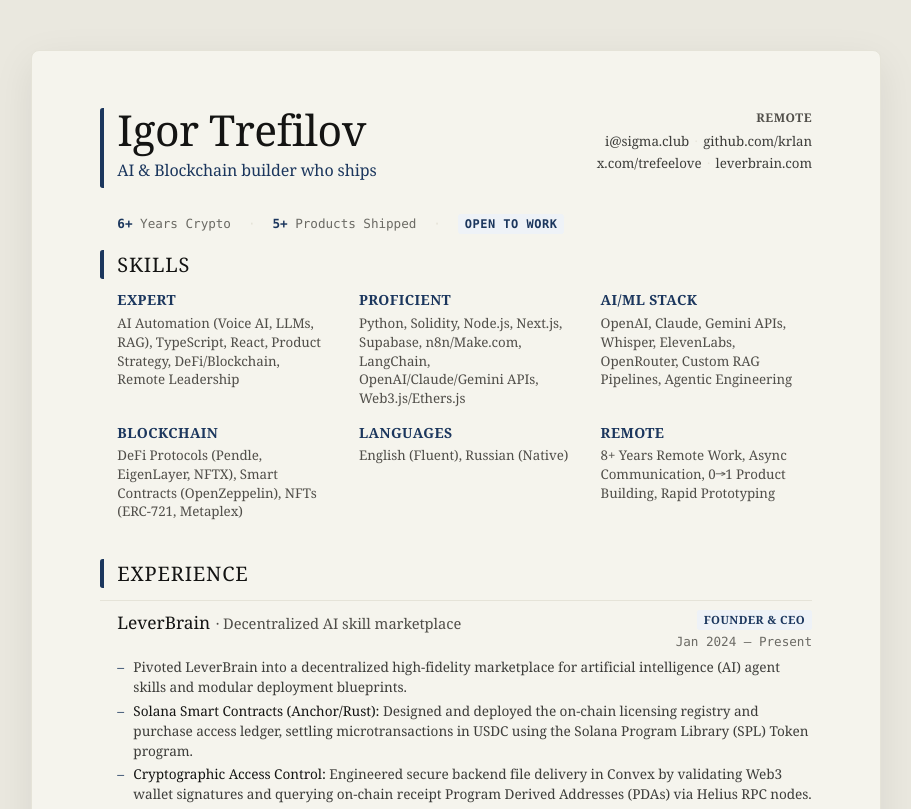
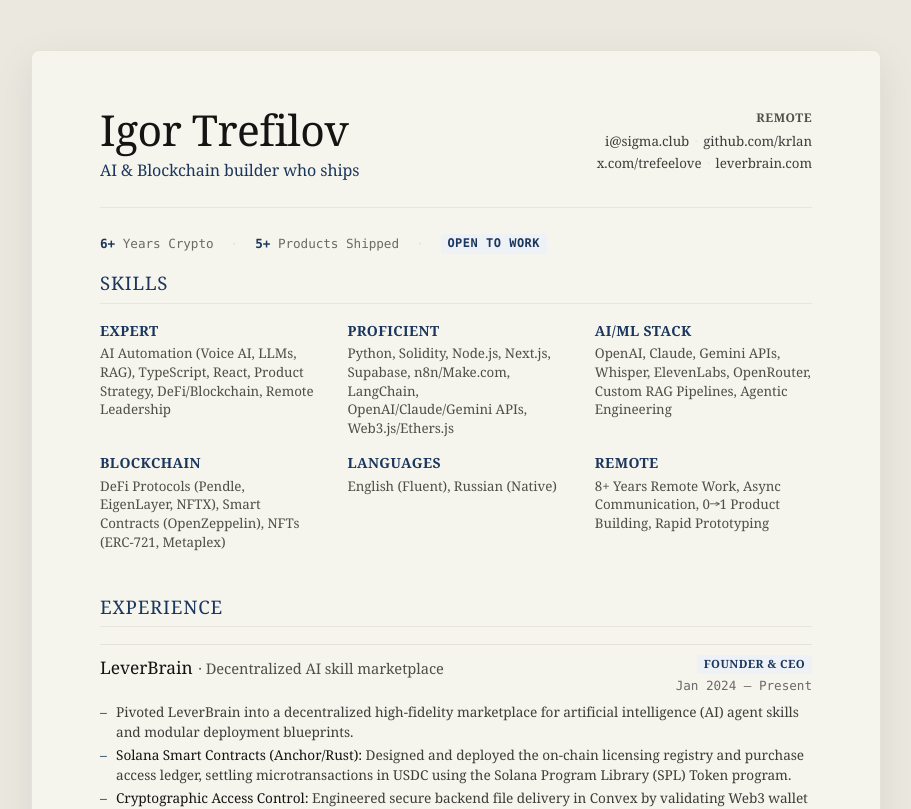
Before and after one commit to krlan/krlan.github.io, a React (Vite) app: page / in a window 1280 px wide. Shown: the top 809 px of the page, without its empty margins (184-1095 px from the left). Built offline with nearby package versions, Linux system fonts and the light colour scheme.

Commit message:
style: remove vertical borders, add elegant horizontal divider highlights, align sections left

```diff
--- a/src/index.css
+++ b/src/index.css
@@ -73,9 +73,8 @@ a:hover { text-decoration: underline; }
   align-items: flex-start;
   justify-content: space-between;
   margin-bottom: 7mm;
-  border-left: 3pt solid var(--brand);
-  border-radius: 2pt;
-  padding-left: 10pt;
+  padding-bottom: 5mm;
+  border-bottom: 1px solid var(--border);
 }
 .header > div:first-child { flex-shrink: 0; }
 .header-left {
@@ -135,7 +134,6 @@ a:hover { text-decoration: underline; }
   font-size: 9.5pt;
   color: var(--stone);
   margin-bottom: 4mm;
-  padding-left: 13pt;
 }
 .stats-bar .sep { color: var(--border-soft); }
 .stats-bar .highlight-val {
@@ -156,15 +154,14 @@ a:hover { text-decoration: underline; }
 /* SECTION TITLE */
 .section-title {
   font-family: var(--serif);
-  font-size: 15pt;
+  font-size: 14pt;
   font-weight: 500;
-  color: var(--near-black);
-  border-left: 3pt solid var(--brand);
-  border-radius: 2pt;
-  padding: 0 0 0 10pt;
-  margin: 7mm 0 3mm 0;
+  color: var(--brand);
+  padding: 0 0 1.5mm 0;
+  margin: 8mm 0 4.5mm 0;
   text-transform: uppercase;
   letter-spacing: 0.8px;
+  border-bottom: 1px solid var(--border);
 }
 section:first-of-type .section-title { margin-top: 0; }
 
@@ -173,7 +170,6 @@ section:first-of-type .section-title { margin-top: 0; }
   display: grid;
   grid-template-columns: repeat(3, 1fr);
   gap: 4mm 8mm;
-  padding-left: 13pt;
   margin-bottom: 3mm;
 }
 .skills-category {
@@ -202,11 +198,10 @@ section:first-of-type .section-title { margin-top: 0; }
   padding: 2.5mm 0;
   border-top: 0.5pt solid var(--border-soft);
   break-inside: avoid;
-  padding-left: 13pt;
 }
 .project:first-of-type {
-  border-top: 0.5pt solid var(--border);
-  padding-top: 2.5mm;
+  border-top: none;
+  padding-top: 1mm;
 }
 .proj-head {
   display: flex;
@@ -293,7 +288,6 @@ section:first-of-type .section-title { margin-top: 0; }
 /* EDUCATION */
 .edu-row {
   padding: 2.5mm 0;
-  padding-left: 13pt;
 }
 .edu-head {
   display: flex;
```
Also changed, not shown: 1 other file (tests, documents, lock files or other folders).
